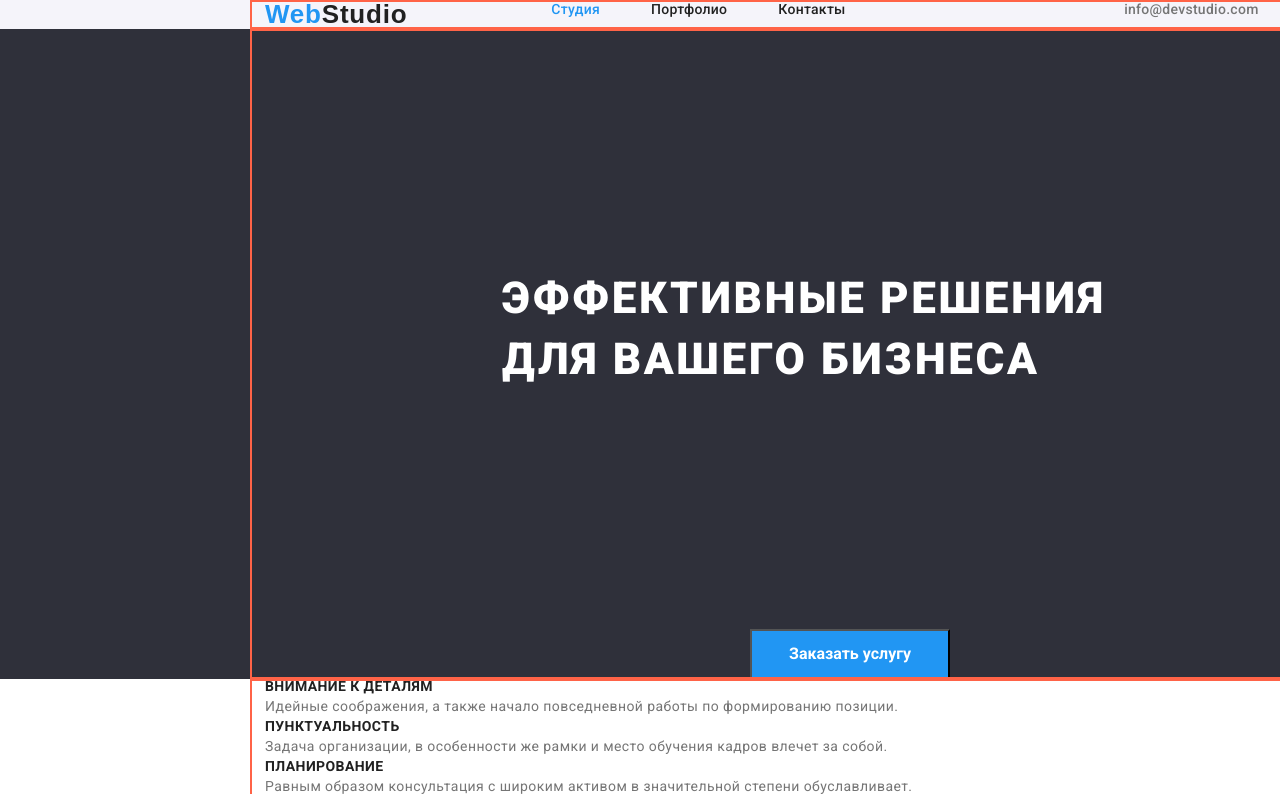
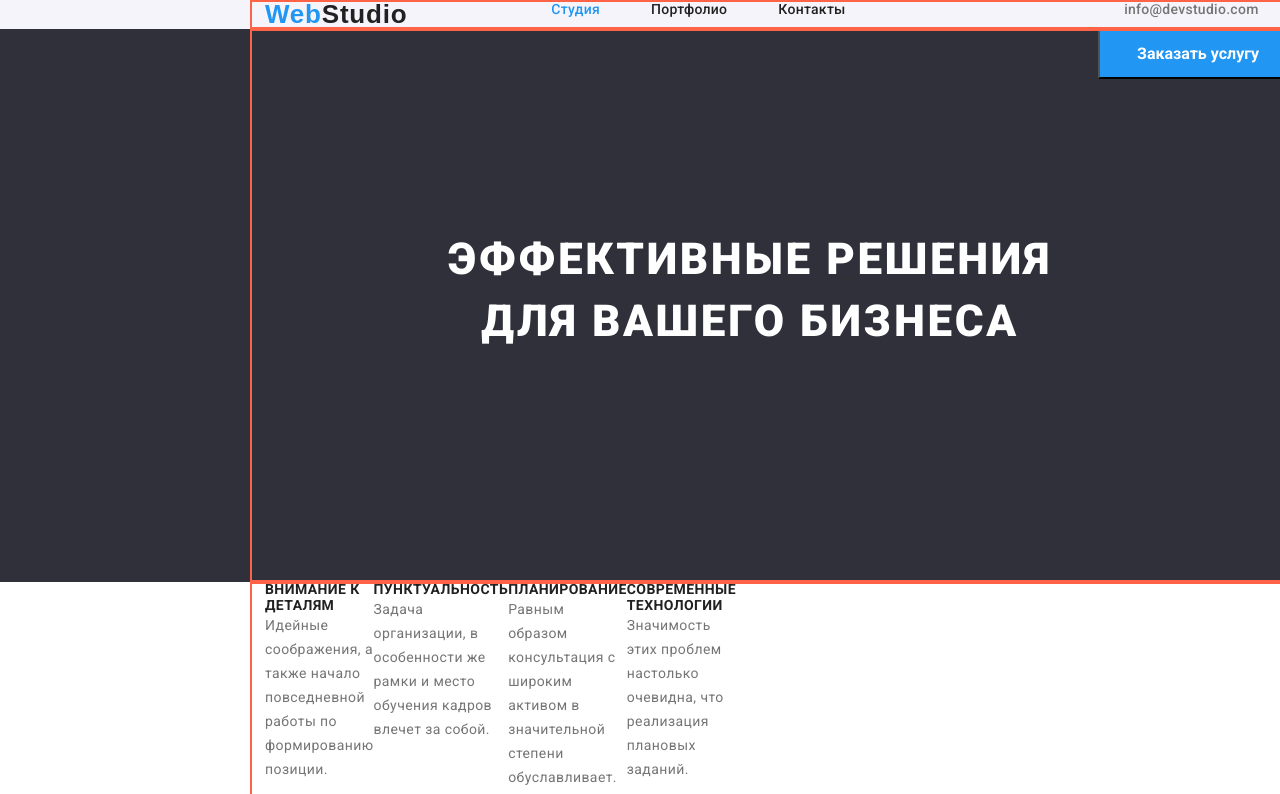
Before and after one commit to IlyaLebedev27/goit-markup-hw-03, a plain HTML site: page index.html in a window 1280 px wide. Shown: the top 794 px of the page. Drawn offline with nearby package versions, Linux system fonts and the light colour scheme.

Commit message:
chenge btn in hero

```diff
--- a/css/style.css
+++ b/css/style.css
@@ -132,32 +132,31 @@ color: var(--accent-txt-cl)
 .hero {
     background-color: var(--dark-bg-cl);
 
+
 }
 
 
 
 .hero-discription{
-    display:flex;
-    width: 1600px;
-    height: 600px;
-    justify-content: center;
-    align-items: center;
+    padding-top:200px ;
+    padding-bottom: 200px;
+    text-align: center;
+
+
 
 
 }
 
 .hero-discription-title{
-    display: flex;
     width: 696px;
-    margin: auto; ;
-    justify-content:space-around;
-    align-self: center;
-
+    margin-left: auto;
+    margin-right:auto;
+    margin-bottom: 30px;
 }
 .hero-container{
     display: flex;
    justify-content: center;
-   flex-wrap: wrap;
+
 }
 
 .hero-discription-title {
@@ -172,16 +171,25 @@ color: var(--accent-txt-cl)
 }
 
 .hero-btn{
-    display: block;
-    width: 200px;
+    display:inline-block;
+    min-width: 200px;
     height: 50px;
+    text-align: center;
     cursor:pointer;
     background-color: var(--accent-txt-cl);
     font-family:var(--secondary-font);
     font-weight: 700;
     font-size: 16px;
-    line-height: 2.1;
+    line-height: 1.87;
     color:var(--wight-txt-cl);
+    justify-items: baseline;
+
+}
+
+.advantege-list{
+    display: flex;
+    width: 215px;
+
 
 }
 
--- a/index.html
+++ b/index.html
@@ -66,7 +66,7 @@
     <div class="">
     <h2 hidden>особенности</h2>
     <ul class="list">
-      <div class="">
+      <div class="advantege-list">
         <li>
             <h3 class="advantege-title">ВНИМАНИЕ К ДЕТАЛЯМ</h3>
             <p class="advantege-title-text">
```
